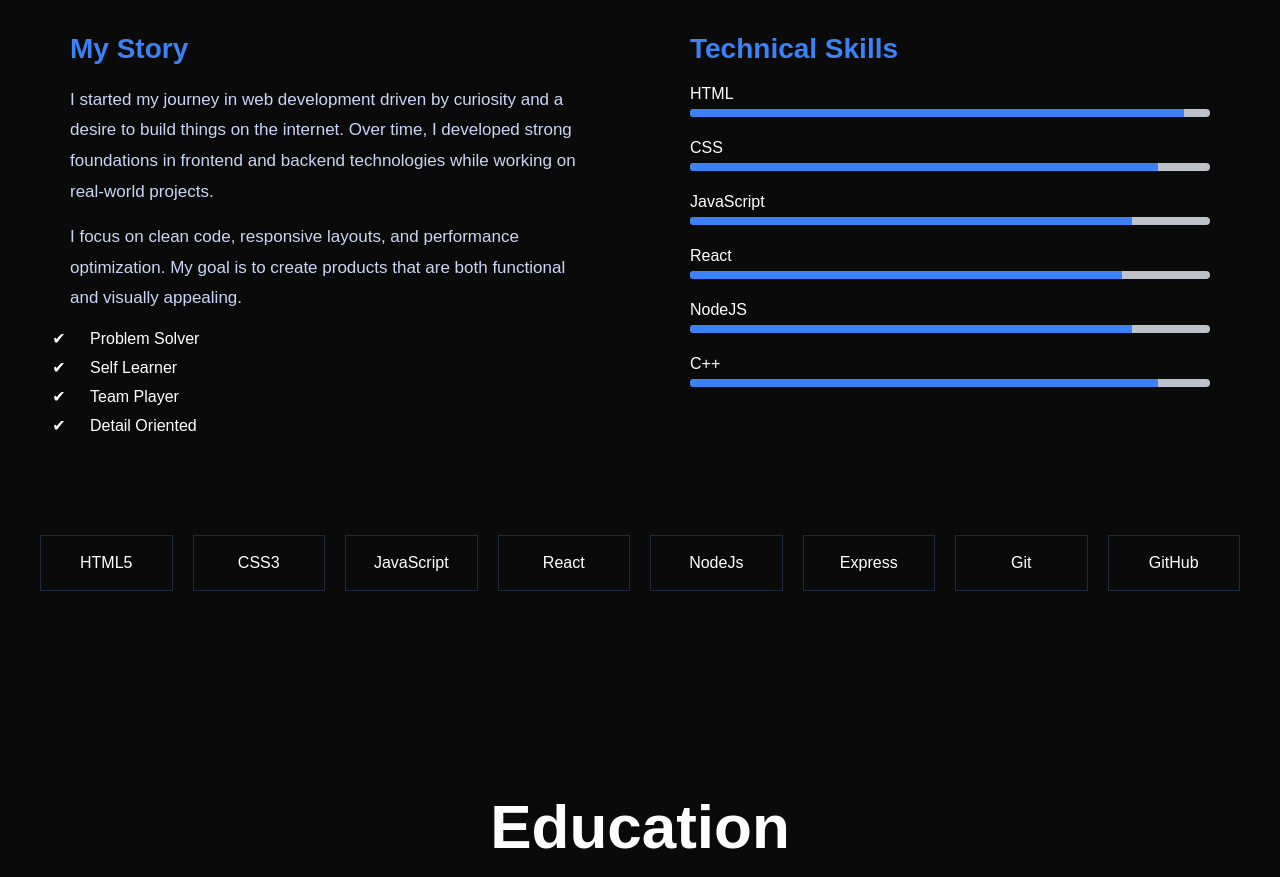
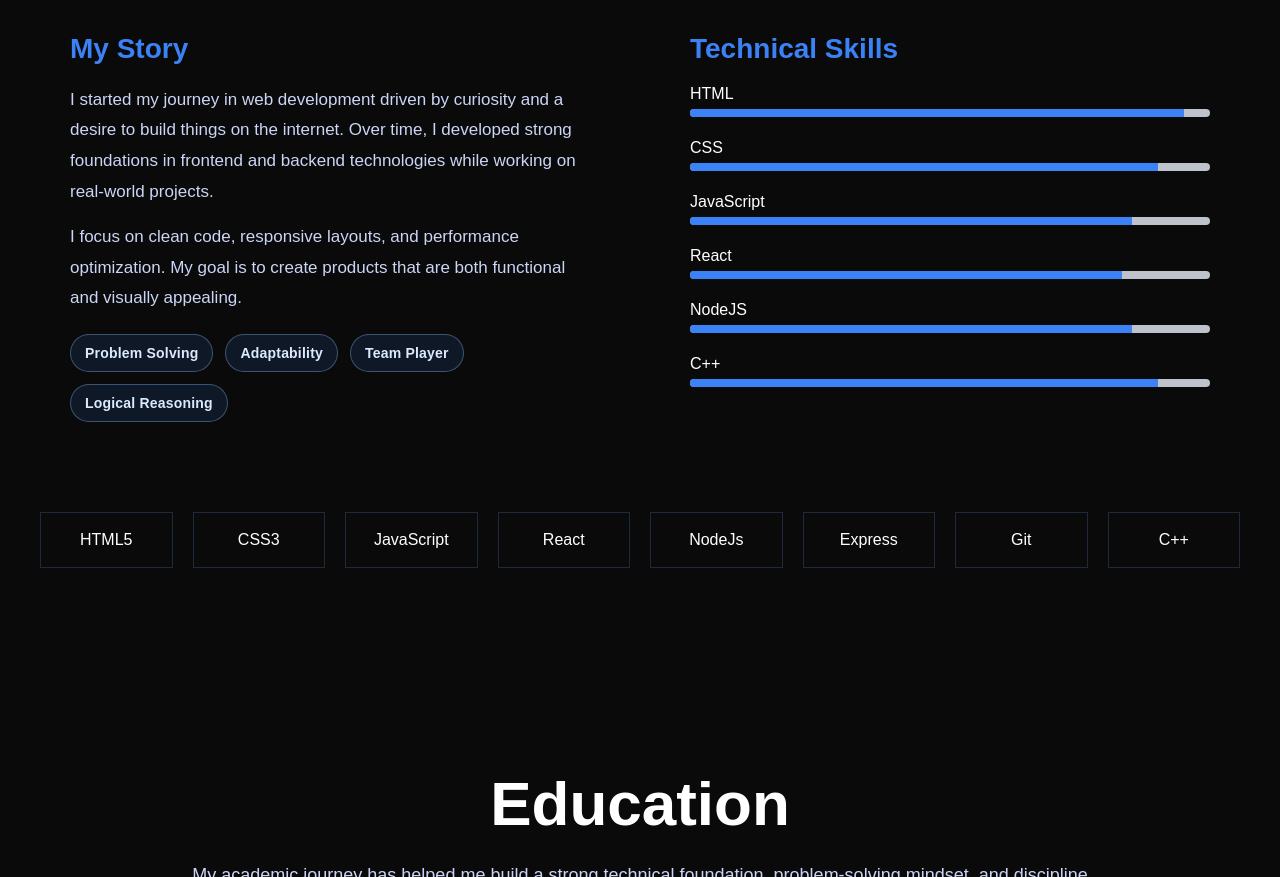
Before and after one commit to triloc8084/Portfolio, a plain HTML site: page index.html in a window 1280 px wide. Shown: the part 1108-1985 px from the top of the page. Drawn offline with Linux system fonts and the light colour scheme.

Commit message:
Updated HTML and CSS

```diff
--- a/index.html
+++ b/index.html
@@ -49,8 +49,8 @@
       <span class="hero-title">Hi, I'm, Trilochan</span>
 
       <h1>
-        I Build <span>Modern Websites</span><br />
-        That People Love
+        I Create <span>Fast, Scalable Websites</span><br />
+        That Drive Real Results
       </h1>
 
       <p>
@@ -94,11 +94,11 @@
           and visually appealing.
         </p>
 
-        <ul>
-          <li>Problem Solver</li>
-          <li>Self Learner</li>
+        <ul class="quality-list">
+          <li>Problem Solving</li>
+          <li>Adaptability</li>
           <li>Team Player</li>
-          <li>Detail Oriented</li>
+          <li>Logical Reasoning</li>
         </ul>
       </div>
 
@@ -145,7 +145,7 @@
       <span>NodeJs</span>
       <span>Express</span>
       <span>Git</span>
-      <span>GitHub</span>
+      <span>C++</span>
     </div>
   </div>
 
--- a/style.css
+++ b/style.css
@@ -163,14 +163,23 @@
 
 .hero-left h1 {
   font-size: clamp(36px, 8vw, 72px);
-  line-height: 1.1;
+  line-height: 1.08;
   color: #f1f1f1;
   margin: 20px 0;
   font-family: "Gilroy-Heavy", sans-serif;
+  letter-spacing: -0.8px;
 }
 
 .hero-left h1 span {
-  color: #3b82f6;
+  display: inline;
+  padding: 0;
+  border: none;
+  border-radius: 0;
+  background: linear-gradient(90deg, #60a5fa, #93c5fd, #dbeafe);
+  -webkit-background-clip: text;
+  background-clip: text;
+  color: transparent;
+  text-shadow: 0 0 18px rgba(96, 165, 250, 0.28);
 }
 
 .hero-left p {
@@ -297,11 +306,24 @@
   margin-bottom: 15px;
 }
 
-.story ul li {
-  font-size: 16px;
-  margin-bottom: 10px;
-  list-style: "✔ ";
-  padding-left: 20px;
+.quality-list {
+  margin-top: 20px;
+  display: flex;
+  flex-wrap: wrap;
+  gap: 12px;
+  list-style: none;
+  padding-left: 0;
+}
+
+.quality-list li {
+  font-size: 14px;
+  font-weight: 600;
+  letter-spacing: 0.2px;
+  color: #dbeafe;
+  border: 1px solid rgba(147, 197, 253, 0.35);
+  background: rgba(59, 130, 246, 0.12);
+  border-radius: 999px;
+  padding: 10px 14px;
 }
 
 .skill {
```
